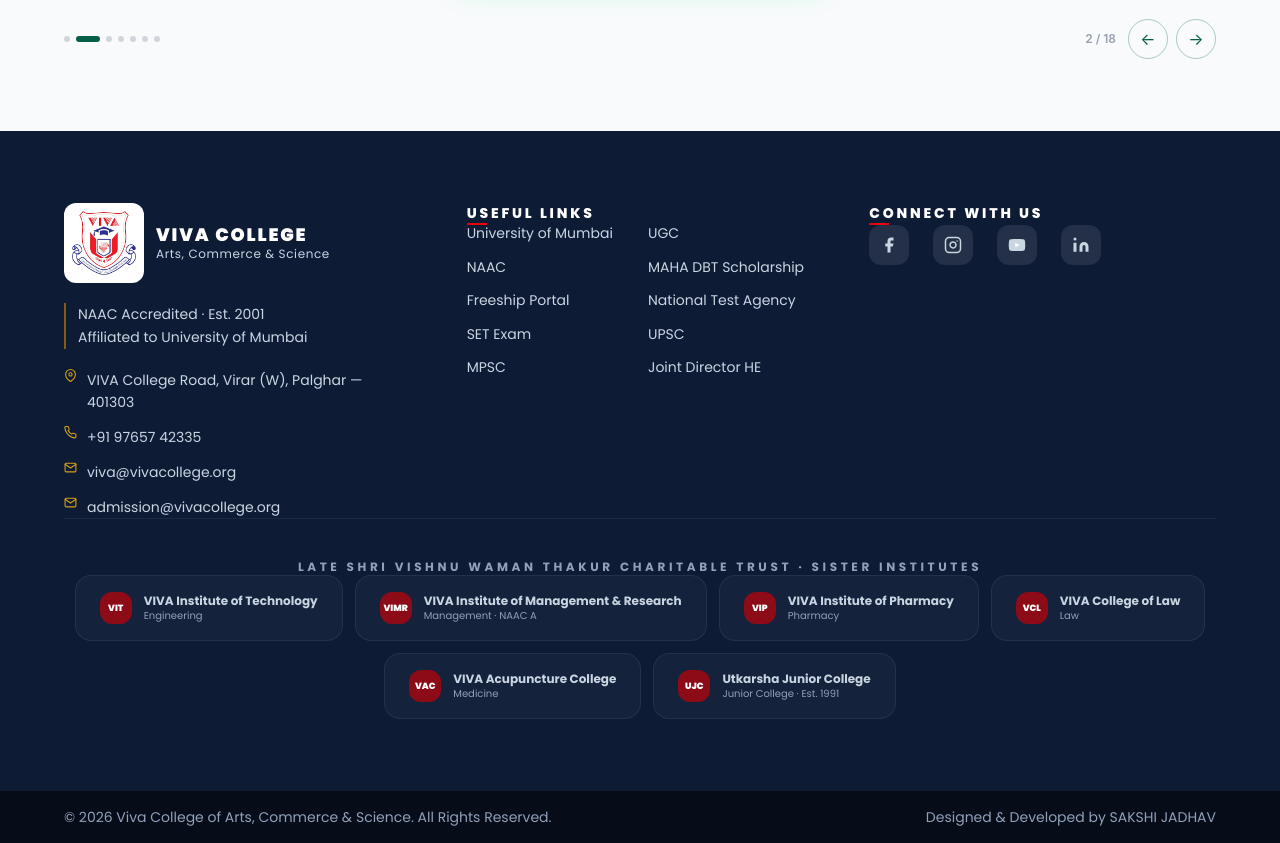
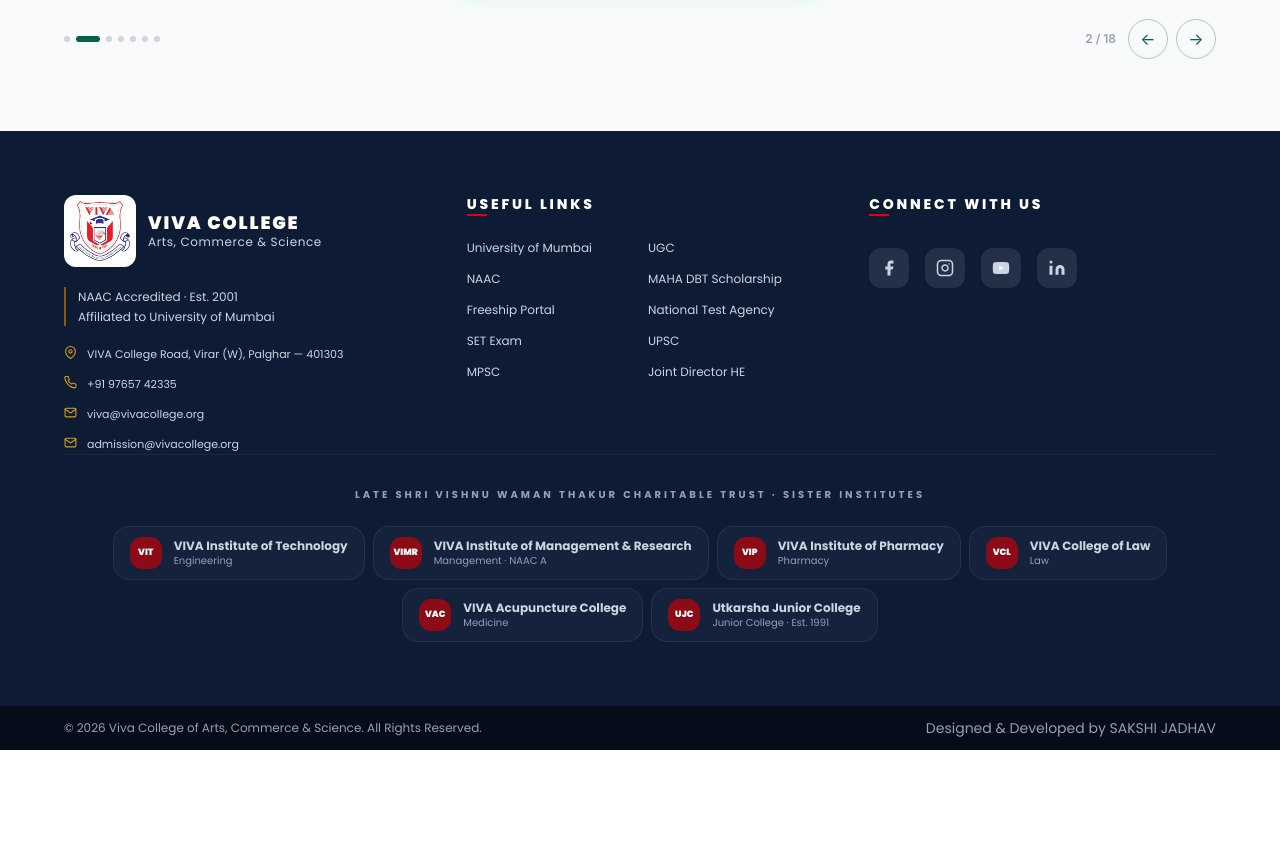
Before and after one commit to SakshiJ004/recreate_design_hackathon, a React (Vite) app: page / in a window 1280 px wide. Shown: the part 5480-6323 px from the top of the page. After the commit the page ends 6230 px from the top, so only its background shows below. Built offline with nearby package versions, Linux system fonts and the light colour scheme.

Commit message:
add media query for footer

```diff
--- a/src/components/layouts/Footer.jsx
+++ b/src/components/layouts/Footer.jsx
@@ -336,12 +336,12 @@
 
             {/* ── Main Body ── */}
             <div className="bg-[#0D1B35]
-                px-4    py-10
-                sm:px-6  sm:py-12
-                md:px-10 md:py-14
-                lg:px-12 lg:py-16
-                xl:px-16 xl:py-18
-                2xl:px-20 2xl:py-20
+                px-4    py-8
+                sm:px-6  sm:py-10
+                md:px-10 md:py-12
+                lg:px-12 lg:py-14
+                xl:px-16 xl:py-16
+                2xl:px-20 2xl:py-18
             ">
                 {/* 3 columns — stack on mobile/sm, 2-col md, 3-col lg+ */}
                 <div className="grid gap-10
@@ -360,7 +360,7 @@
                             <div className="bg-white rounded-xl flex items-center justify-center flex-shrink-0
                                 w-14 h-14 p-1.5
                                 sm:w-16 sm:h-16 sm:p-2
-                                xl:w-20 xl:h-20 xl:p-2
+                                xl:w-18 xl:h-18 xl:p-1.5
                             ">
                                 <img src={logo} alt="Viva College" className="w-full h-full object-contain" />
                             </div>
@@ -379,7 +379,7 @@
                         </div>
 
                         <p className="text-slate-300 leading-relaxed pl-3 border-l-2 border-yellow-600/60
-                            text-xs sm:text-sm
+                            text-xs sm:text-[12px]
                         ">
                             NAAC Accredited · Est. 2001<br />
                             Affiliated to University of Mumbai
@@ -395,7 +395,7 @@
                                 <div key={i} className="flex items-start gap-2 xl:gap-2.5">
                                     <div className="mt-0.5 flex-shrink-0">{item.icon}</div>
                                     <span className="text-slate-300 leading-relaxed
-                                        text-xs sm:text-xs xl:text-sm
+                                        text-xs sm:text-xs xl:text-[11px]
                                     ">{item.text}</span>
                                 </div>
                             ))}
@@ -405,19 +405,19 @@
                     {/* ── COL 2 — Useful Links ── */}
                     <div>
                         <p className="text-white font-extrabold tracking-[0.2em] uppercase
-                            text-xs sm:text-sm
+                            text-xs sm:text-[14px]
                         ">
                             Useful Links
                         </p>
                         <div className="w-5 h-0.5 bg-red-600 mt-1 mb-4 xl:mb-6" />
 
-                        <div className="grid grid-cols-2 gap-x-4
+                        <div className="pt-6 grid grid-cols-2 gap-x-4
                             gap-y-3 sm:gap-y-3.5 xl:gap-y-4
                         ">
                             {USEFUL_LINKS.map((link, i) => (
                                 <a key={i} href={link.href} target="_blank" rel="noopener noreferrer"
                                     className="text-slate-300 hover:text-white transition-colors duration-200 leading-tight hover:translate-x-0.5 inline-block
-                                        text-[11px] sm:text-xs xl:text-sm
+                                        text-[11px] sm:text-xs xl:text-[12px]
                                     ">
                                     {link.label}
                                 </a>
@@ -430,12 +430,12 @@
                     <div className="flex flex-col gap-4 md:col-span-2 lg:col-span-1">
                         <div>
                             <p className="text-white font-extrabold tracking-[0.2em] uppercase mb-1.5
-                                text-xs sm:text-sm
+                                text-xs sm:text-[14px]
                             ">
                                 Connect With Us
                             </p>
                             <div className="w-5 h-0.5 bg-red-600 mb-4 xl:mb-5" />
-                            <div className="flex gap-3 sm:gap-4 xl:gap-6 flex-wrap">
+                            <div className="pt-8 flex gap-3 sm:gap-4 xl:gap-4 flex-wrap">
                                 {SOCIALS.map((s, i) => <SocialBtn key={i} s={s} />)}
                             </div>
                         </div>
@@ -443,26 +443,26 @@
                 </div>
 
                 {/* ── Sister Institutes ── */}
-                <div className="mt-8 sm:mt-10 xl:mt-12 pt-8 xl:pt-10"
+                <div className="mt-8 sm:mt-10 xl:mt-12 pt-8 xl:pt-8"
                     style={{ borderTop: '1px solid rgba(255,255,255,0.06)' }}>
 
                     <p className="text-center font-bold tracking-[0.3em] uppercase text-slate-400
-                        text-[9px] sm:text-[10px] xl:text-xs
-                        mb-5 sm:mb-6 xl:mb-8
+                        text-[9px] sm:text-[10px] xl:text-[10px]
+                        mb-5 sm:mb-6 xl:pb-6
                     ">
                         Late Shri Vishnu Waman Thakur Charitable Trust · Sister Institutes
                     </p>
 
                     {/* Wrap nicely on all screens */}
                     <div className="flex items-stretch justify-center flex-wrap
-                        gap-2 sm:gap-2.5 xl:gap-3
+                        gap-2 sm:gap-2.5 xl:gap-2
                     ">
                         {SISTER_INSTITUTES.map((inst, i) => (
                             <a key={i} href={inst.href} target="_blank" rel="noopener noreferrer"
                                 className="group flex items-center gap-2 xl:gap-3 rounded-2xl transition-all duration-250 hover:-translate-y-0.5
-                                    px-3 py-3
-                                    sm:px-4 sm:py-3.5
-                                    xl:px-6 xl:py-4
+                                    px-2 py-2
+                                    sm:px-3 sm:py-2
+                                    xl:px-4 xl:py-2.5
                                 "
                                 style={{
                                     background: 'rgba(255,255,255,0.03)',
@@ -507,11 +507,11 @@
                 sm:px-6  sm:py-3.5
                 md:px-10
                 lg:px-12
-                xl:px-16 xl:py-4
+                xl:px-16 xl:py-3
                 2xl:px-20
             ">
                 <p className="text-slate-400
-                    text-[10px] sm:text-xs xl:text-sm
+                    text-[10px] sm:text-xs xl:text-[12px]
                 ">
                     © 2026 Viva College of Arts, Commerce & Science. All Rights Reserved.
                 </p>
```
